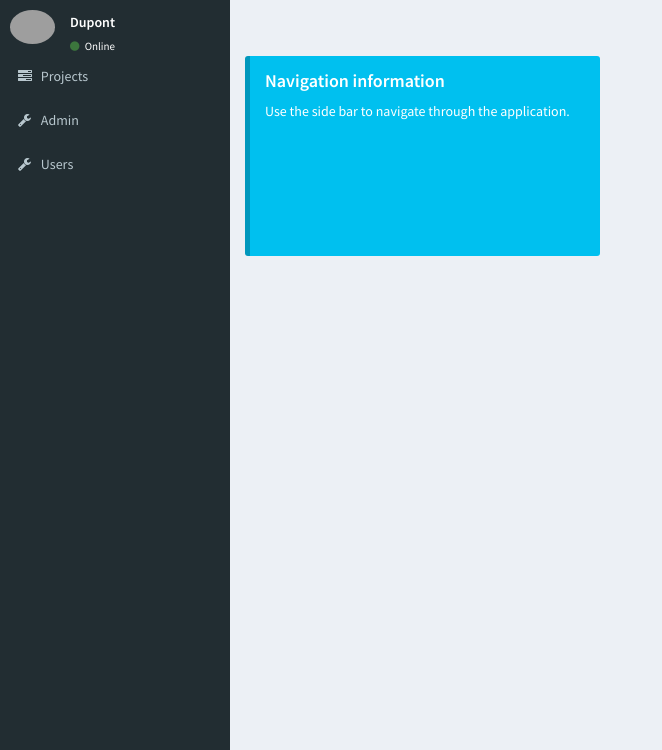
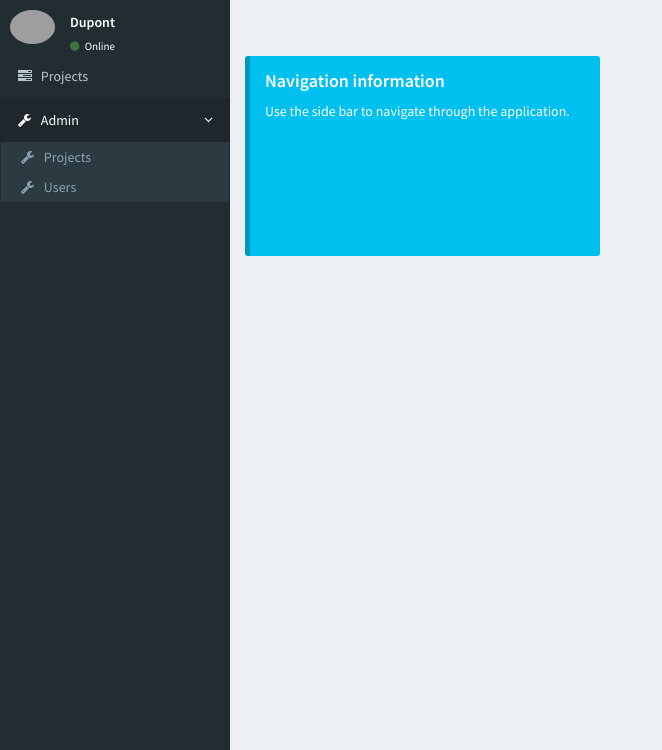
Before and after one commit to OpenWeek/data-logger, a Flask app: page / in a window 1280 px wide. Shown: the part 50-800 px from the top of the page, without its empty margins (0-662 px from the left). Run offline with Flask 2, Linux system fonts and the light colour scheme; parts of the project's set-up code (start-up, migrations or seed data) failed here and were passed over; some libraries are stand-ins or nearby versions; grey boxes are pictures that could not be loaded.

Commit message:
menu admin

```diff
--- a/data_logger/templates/base.html
+++ b/data_logger/templates/base.html
@@ -114,15 +114,17 @@
         </li>
 
   {%- if user_privilege=="admin" %}
-  <li>
-  	  <a href="/app.py/admin">
-          <i class="fa fa-wrench"></i> <span>Admin</span>
-  	  </a>
-	</li>
-  <li>
-      <a href="/app.py/users">
-          <i class="fa fa-wrench"></i> <span>Users</span>
-      </a>
+  <li class="treeview menu-open">
+    <a href="#">
+      <i class="fa fa-wrench"></i> <span>Admin</span>
+      <span class="pull-right-container">
+        <i class="fa fa-angle-left pull-right"></i>
+      </span>
+    </a>
+    <ul class="treeview-menu" style="display: block;">
+      <li><a href="/app.py/admin"><i class="fa fa-wrench"></i> Projects</a></li>
+      <li><a href="/app.py/users"><i class="fa fa-wrench"></i> Users</a></li>
+    </ul>
   </li>
   {% endif %}
       </ul>
```
